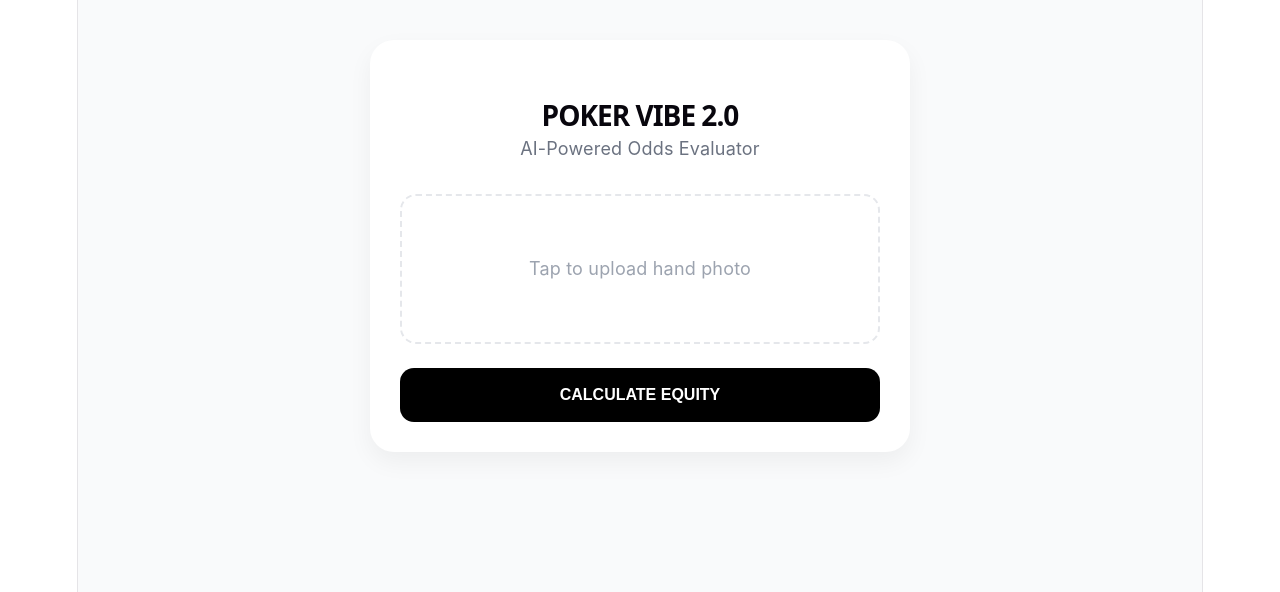
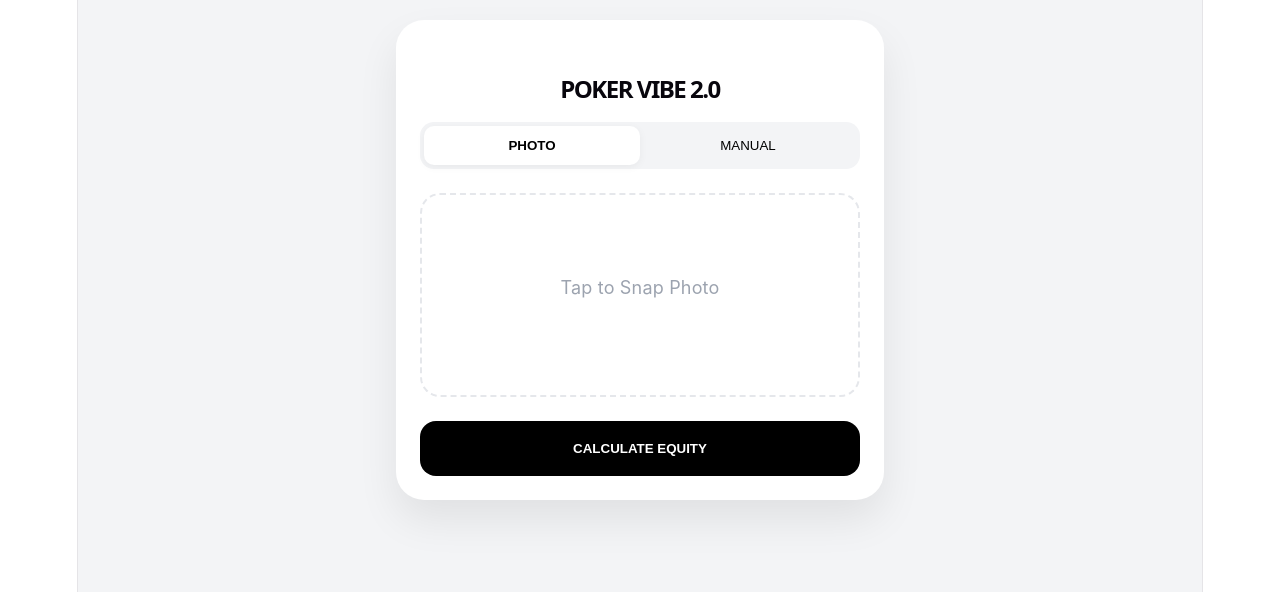
Before and after one commit to srikantlal-wq/SLPokerAnalyser, a React (Vite) app: page / in a window 1280 px wide. Shown: the top 592 px of the page. Built offline with nearby package versions, Linux system fonts and the light colour scheme.

Commit message:
manual update

```diff
--- a/src/App.tsx
+++ b/src/App.tsx
@@ -2,112 +2,126 @@ import React, { useState } from 'react';
 import * as PokerSolver from 'pokersolver';
 import { CardGroup, OddsCalculator } from 'poker-odds-calculator';
 
+type InputMode = 'photo' | 'manual';
+
 export default function App() {
+  const [mode, setMode] = useState<InputMode>('photo');
   const [image, setImage] = useState<string | null>(null);
   const [loading, setLoading] = useState(false);
-  const [results, setResults] = useState({ hand: '', winProb: 0, rawCards: { hand: [], board: [] } });
+  const [results, setResults] = useState({ hand: '', winProb: 0, rawCards: { hand: [] as string[], board: [] as string[] } });
 
-  const handleUpload = (e: React.ChangeEvent<HTMLInputElement>) => {
-    const file = e.target.files?.[0];
-    if (file) {
-      const reader = new FileReader();
-      reader.onloadend = () => setImage(reader.result as string);
-      reader.readAsDataURL(file);
+  // Manual Input State
+  const [manualHand, setManualHand] = useState<string[]>([]);
+  const [manualBoard, setManualBoard] = useState<string[]>([]);
+  const [target, setTarget] = useState<'hand' | 'board'>('hand');
+
+  const ranks = ['A', 'K', 'Q', 'J', 'T', '9', '8', '7', '6', '5', '4', '3', '2'];
+  const suits = [
+    { s: 's', l: '♠', c: '#111827' }, // Black
+    { s: 'h', l: '♥', c: '#EF4444' }, // Red
+    { s: 'd', l: '♦', c: '#3B82F6' }, // Blue
+    { s: 'c', l: '♣', c: '#10B981' }  // Green
+  ];
+
+  const handleManualSelect = (rank: string, suit: string) => {
+    const card = `${rank}${suit}`;
+    if (manualHand.concat(manualBoard).includes(card)) return; // No duplicates
+
+    if (target === 'hand' && manualHand.length < 2) {
+      setManualHand([...manualHand, card]);
+    } else if (target === 'board' && manualBoard.length < 5) {
+      setManualBoard([...manualBoard, card]);
     }
   };
 
   const calculateRealOdds = (hand: string[], board: string[]) => {
     try {
       if (hand.length < 2) return 0;
-      const playerGroup = CardGroup.fromString(hand.join(''));
-      const boardGroup = board.length > 0 ? CardGroup.fromString(board.join('')) : undefined;
-
-      const result = OddsCalculator.calculate([playerGroup], boardGroup);
+      const hGroup = CardGroup.fromString(hand.join(''));
+      const bGroup = board.length > 0 ? CardGroup.fromString(board.join('')) : undefined;
+      const result = OddsCalculator.calculate([hGroup], bGroup);
       return Math.round(result.equities[0].getEquity());
-    } catch (e) {
-      console.error("Math Error:", e);
-      return 0;
-    }
+    } catch (e) { return 0; }
   };
 
   const analyzeHand = async () => {
-    if (!image) return alert("Upload a photo first!");
     setLoading(true);
+    try {
+      let finalData;
+      if (mode === 'photo') {
+        if (!image) throw new Error("No image");
+        const res = await fetch('/api/analyze', {
+          method: 'POST',
+          headers: { 'Content-Type': 'application/json' },
+          body: JSON.stringify({ image }),
+        });
+        finalData = await res.json();
+      } else {
+        finalData = { hand: manualHand, board: manualBoard };
+      }
 
-    try {
-      const response = await fetch('/api/analyze', {
-        method: 'POST',
-        headers: { 'Content-Type': 'application/json' },
-        body: JSON.stringify({ image }),
-      });
-
-      const data = await response.json(); // { hand: ['Ah', 'Ad'], board: ['2h', '7s'] }
-
-      const solvedHand = PokerSolver.Hand.solve([...data.hand, ...data.board]);
-      const probability = calculateRealOdds(data.hand, data.board);
-
+      const solved = PokerSolver.Hand.solve([...finalData.hand, ...finalData.board]);
       setResults({
-        hand: solvedHand.descr,
-        winProb: probability,
-        rawCards: data
+        hand: solved.descr,
+        winProb: calculateRealOdds(finalData.hand, finalData.board),
+        rawCards: finalData
       });
     } catch (error) {
-      alert("Check your Gemini API Key in Vercel!");
-    } finally {
-      setLoading(false);
-    }
+      alert("Analysis failed. Check your API key or image size.");
+    } finally { setLoading(false); }
   };
 
   return (
-    <div style={{ backgroundColor: '#F9FAFB', minHeight: '100vh', padding: '40px', fontFamily: 'Inter, system-ui, sans-serif' }}>
-      <main style={{ maxWidth: '480px', margin: '0 auto', background: 'white', padding: '30px', borderRadius: '24px', boxShadow: '0 10px 25px rgba(0,0,0,0.05)' }}>
-        <h1 style={{ fontSize: '28px', fontWeight: '900', letterSpacing: '-1px', marginBottom: '8px' }}>POKER VIBE 2.0</h1>
-        <p style={{ color: '#6B7280', marginBottom: '32px' }}>AI-Powered Odds Evaluator</p>
+    <div style={{ backgroundColor: '#F3F4F6', minHeight: '100vh', padding: '20px', fontFamily: 'Inter, sans-serif' }}>
+      <main style={{ maxWidth: '440px', margin: '0 auto', background: 'white', borderRadius: '28px', padding: '24px', boxShadow: '0 20px 40px rgba(0,0,0,0.08)' }}>
 
+        <h1 style={{ fontWeight: '900', letterSpacing: '-1.5px', fontSize: '24px', marginBottom: '20px' }}>POKER VIBE 2.0</h1>
 
-        <div style={{ border: '2px dashed #E5E7EB', borderRadius: '16px', overflow: 'hidden', cursor: 'pointer', position: 'relative' }}>
-          <input type="file" accept="image/*" onChange={handleUpload} style={{ opacity: 0, position: 'absolute', width: '100%', height: '100%', cursor: 'pointer' }} />
-          {image ? (
-            <img src={image} style={{ width: '100%', display: 'block' }} />
-          ) : (
-            <div style={{ padding: '60px 20px', color: '#9CA3AF' }}>Tap to upload hand photo</div>
-          )}
+        {/* Tab Switcher */}
+        <div style={{ display: 'flex', background: '#F3F4F6', borderRadius: '14px', padding: '4px', marginBottom: '24px' }}>
+          {(['photo', 'manual'] as const).map((m) => (
+            <button key={m} onClick={() => setMode(m)} style={{
+              flex: 1, padding: '12px', border: 'none', borderRadius: '10px', cursor: 'pointer',
+              background: mode === m ? 'white' : 'transparent', fontWeight: mode === m ? '700' : '400',
+              boxShadow: mode === m ? '0 2px 8px rgba(0,0,0,0.05)' : 'none'
+            }}>{m.toUpperCase()}</button>
+          ))}
         </div>
 
-        <button
-          onClick={analyzeHand}
-          disabled={loading}
-          style={{
-            width: '100%', padding: '18px', background: 'black', color: 'white',
-            borderRadius: '14px', marginTop: '24px', fontWeight: '700', fontSize: '16px',
-            border: 'none', cursor: 'pointer', opacity: loading ? 0.6 : 1, transition: '0.2s'
-          }}
-        >
-          {loading ? 'AI IS THINKING...' : 'CALCULATE EQUITY'}
-        </button>
+        {mode === 'photo' ? (
+          <div style={{ border: '2px dashed #E5E7EB', borderRadius: '20px', overflow: 'hidden', minHeight: '200px', position: 'relative' }}>
+            <input type="file" accept="image/*" onChange={(e) => {
+              const f = e.target.files?.[0];
+              if (f) { const r = new FileReader(); r.onloadend = () => setImage(r.result as string); r.readAsDataURL(f); }
+            }} style={{ opacity: 0, position: 'absolute', width: '100%', height: '100%', cursor: 'pointer' }} />
+            {image ? <img src={image} style={{ width: '100%' }} /> : <div style={{ padding: '80px 0', color: '#9CA3AF' }}>Tap to Snap Photo</div>}
+          </div>
+        ) : (
+          <div>
+            <div style={{ display: 'flex', gap: '10px', marginBottom: '20px' }}>
+              <button onClick={() => setTarget('hand')} style={{ flex: 1, padding: '10px', borderRadius: '10px', border: '1px solid #EEE', background: target === 'hand' ? '#000' : '#FFF', color: target === 'hand' ? '#FFF' : '#000' }}>Hand ({manualHand.length}/2)</button>
+              <button onClick={() => setTarget('board')} style={{ flex: 1, padding: '10px', borderRadius: '10px', border: '1px solid #EEE', background: target === 'board' ? '#000' : '#FFF', color: target === 'board' ? '#FFF' : '#000' }}>Board ({manualBoard.length}/5)</button>
+            </div>
+            <div style={{ display: 'grid', gridTemplateColumns: 'repeat(4, 1fr)', gap: '8px' }}>
+              {suits.map(s => ranks.map(r => (
+                <button key={r+s.s} onClick={() => handleManualSelect(r, s.s)} style={{
+                  padding: '10px 0', borderRadius: '8px', border: '1px solid #F3F4F6', background: 'white', fontWeight: '700', color: s.c, fontSize: '14px'
+                }}>{r}{s.l}</button>
+              )))}
+            </div>
+            <button onClick={() => {setManualHand([]); setManualBoard([]);}} style={{ width: '100%', marginTop: '10px', border: 'none', background: 'none', color: '#EF4444', fontWeight: '600' }}>Reset Selection</button>
+          </div>
+        )}
 
+        <button onClick={analyzeHand} disabled={loading} style={{
+          width: '100%', padding: '20px', background: 'black', color: 'white', borderRadius: '16px', marginTop: '24px', fontWeight: '800', border: 'none', cursor: 'pointer', opacity: loading ? 0.7 : 1
+        }}>{loading ? 'WORKING...' : 'CALCULATE EQUITY'}</button>
 
         {results.hand && (
-          <div style={{ marginTop: '32px', textAlign: 'left', animation: 'fadeIn 0.5s ease' }}>
-            <div style={{ display: 'flex', justifyContent: 'space-between', alignItems: 'center' }}>
-              <div>
-                <span style={{ fontSize: '12px', color: '#9CA3AF', fontWeight: '700', textTransform: 'uppercase' }}>Current Hand</span>
-                <p style={{ fontSize: '20px', fontWeight: '700', color: '#111827' }}>{results.hand}</p>
-              </div>
-              <div style={{ textAlign: 'right' }}>
-                <span style={{ fontSize: '12px', color: '#9CA3AF', fontWeight: '700', textTransform: 'uppercase' }}>Win Prob</span>
-                <p style={{
-                  fontSize: '32px', fontWeight: '900',
-                  color: results.winProb > 60 ? '#10B981' : results.winProb > 35 ? '#F59E0B' : '#EF4444'
-                }}>
-                  {results.winProb}%
-                </p>
-              </div>
-            </div>
-
-
-            <div style={{ marginTop: '20px', padding: '15px', background: '#F3F4F6', borderRadius: '12px', fontSize: '14px' }}>
-              <strong>Detected:</strong> {results.rawCards.hand.join(', ')} | {results.rawCards.board.join(', ')}
+          <div style={{ marginTop: '24px', borderTop: '2px solid #F3F4F6', paddingTop: '20px', textAlign: 'left' }}>
+            <div style={{ display: 'flex', justifyContent: 'space-between' }}>
+              <div><span style={{ fontSize: '11px', color: '#9CA3AF', fontWeight: '800' }}>STRENGTH</span><p style={{ fontSize: '18px', fontWeight: '700' }}>{results.hand}</p></div>
+              <div style={{ textAlign: 'right' }}><span style={{ fontSize: '11px', color: '#9CA3AF', fontWeight: '800' }}>WIN CHANCE</span><p style={{ fontSize: '32px', fontWeight: '900', color: results.winProb > 50 ? '#10B981' : '#F59E0B' }}>{results.winProb}%</p></div>
             </div>
           </div>
         )}
```
